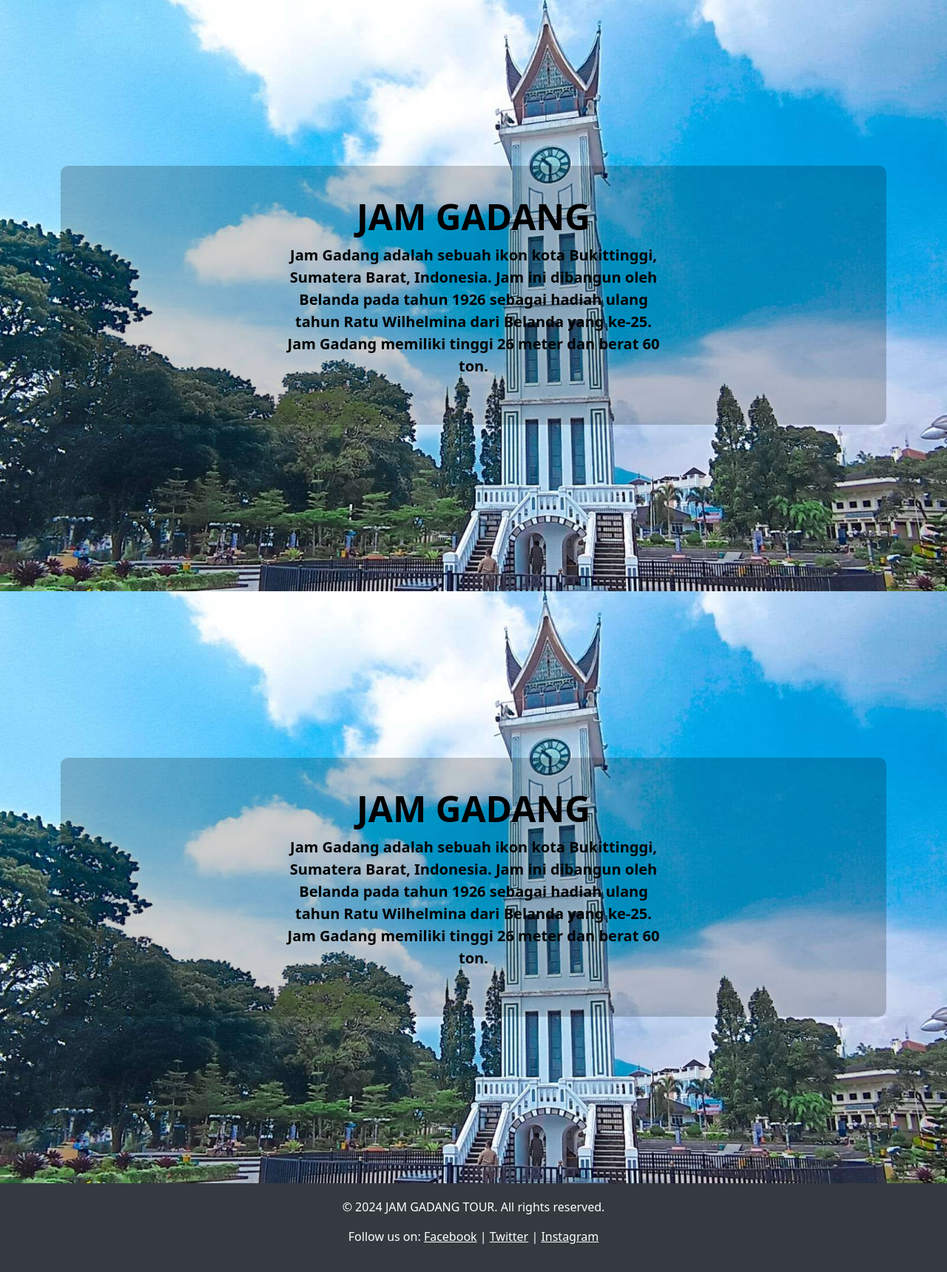
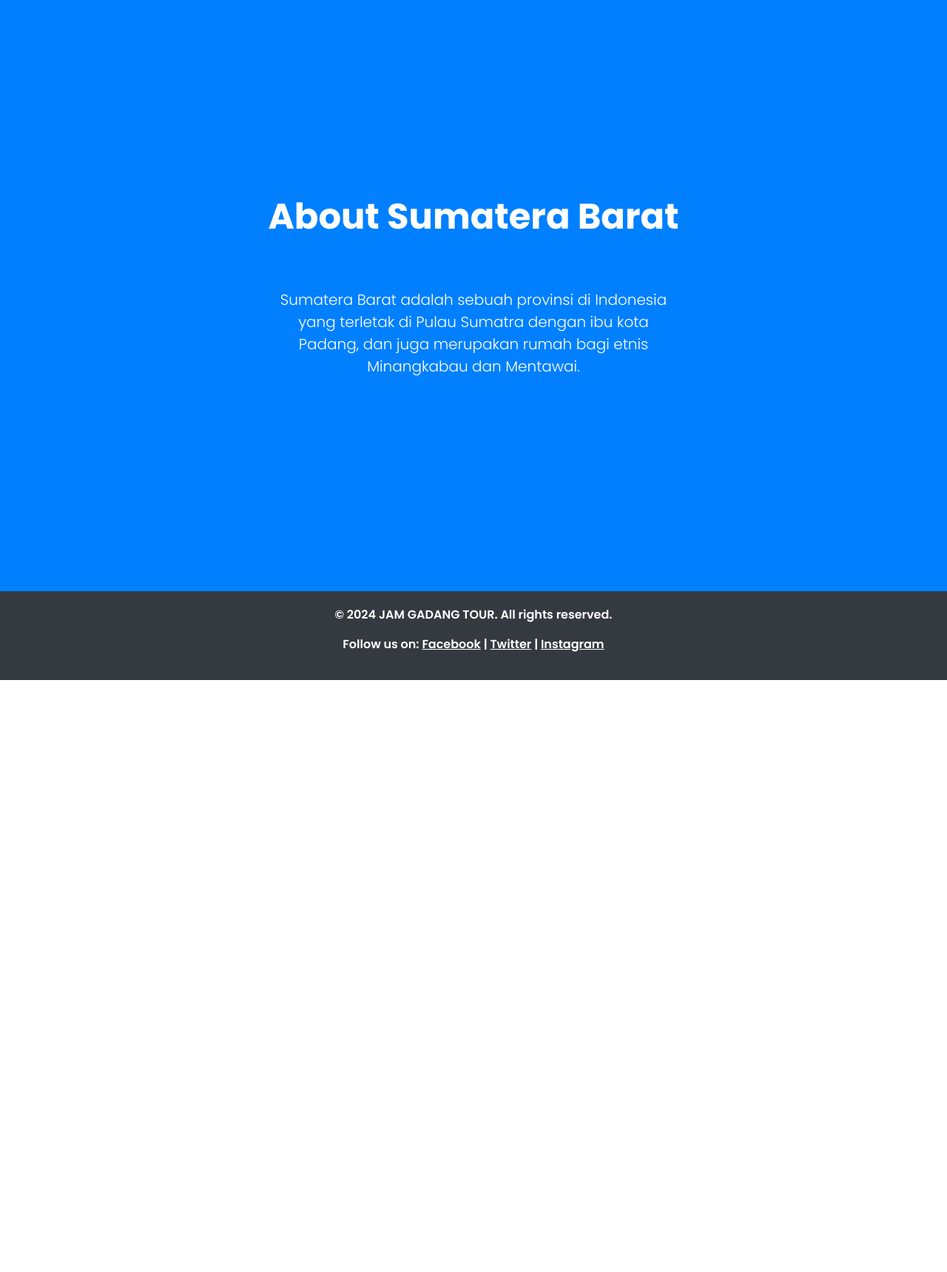
Before and after one commit to LutfiEkaprima/Web-Travel, a PHP site: page / in a window 1280 px wide. Shown: the part 801-2520 px from the top of the page at 74% size. After the commit the page ends 1720 px from the top, so only its background shows below. Run offline with PHP 8.4, Linux system fonts and the light colour scheme.

Commit message:
Minor Update

```diff
--- a/assets/css/style.css
+++ b/assets/css/style.css
@@ -1,43 +1,67 @@
+@import url('https://fonts.googleapis.com/css2?family=Pacifico&display=swap');
+@import url('https://fonts.googleapis.com/css2?family=Pacifico&family=Poppins:ital,wght@0,100;0,200;0,300;0,400;0,500;0,600;0,700;0,800;0,900;1,100;1,200;1,300;1,400;1,500;1,600;1,700;1,800;1,900&display=swap');
+
+* {
+    margin: 0;
+    padding: 0;
+    box-sizing: border-box;
+    scroll-behavior: smooth;
+    font-family: "Poppins", sans-serif;
+    font-style: normal;
+}
+
 body {
-    background-color: #1b1b1b;
     color: white;
+    font-weight: 600;
 }
 
 .navbar-custom {
-    background-color: #778da2;
+    background-color: #ffffff;
 }
 
 .nav-link {
-    color: rgba(255, 255, 255, 0.55);
+    color: rgba(0, 0, 0, 0.55);
 }
 
 .nav-link:hover {
-    color: rgba(255, 255, 255, 0.75);
+    color: rgba(0, 0, 0, 0.75);
 }
 
 .nav-link.active {
-    color: white;
-    border-bottom: 2px solid white;
+    color: rgb(0, 0, 0);
+    border-bottom: 2px solid rgb(0, 0, 0);
 }
 
 .hero-section {
-    background-image: url('../gallery/jamgadang.jpg');
-    background-size: cover;
-    background-position: top;
-    background-repeat: no-repeat;
+    position: relative;
     height: 100vh;
-    color: rgb(0, 0, 0);
+    overflow: hidden;
 }
 
-.text-hero{
-    background-color: rgba(0, 0, 0, 0.2);
-    display: inline-block;
-    padding: 40px;
-    border-radius: 10px;
+.video-background {
+    position: absolute;
+    top: 0;
+    left: 0;
+    width: 100%;
+    height: 100%;
+    object-fit: cover;
+    z-index: -1;
 }
 
+.text-hero h1{
+    font-family: "Pacifico", cursive;
+    font-weight: 400;
+    font-style: normal;
+}
+
+.about-section{
+    background-color: #0080ff;
+
+}
+
+
 footer {
-    background-color: #343a40; /* Warna latar belakang footer */
-    color: white; /* Warna teks footer */
-    padding: 20px 0; /* Padding atas dan bawah footer */
+    background-color: #343a40;
+    color: white;
+    padding: 20px 0;
 }
--- a/index.php
+++ b/index.php
@@ -19,7 +19,7 @@
             <!-- Logo -->
             <a class="navbar-brand text-white d-flex align-items-center" href="#">
                 <img src="./assets/icon.png" alt="Jam Gadang" width="50" height="50">
-                <p class="fw-bold mb-0 ms-2 fs-2">JAM GADANG</p>
+                <p class="fw-bold mb-0 ms-2 fs-2 text-black" >JAM GADANG</p>
             </a>
             <!-- End Logo -->
 
@@ -40,7 +40,7 @@
                         <a class="nav-link active" aria-current="page" href="#">Home</a>
                     </li>
                     <li class="nav-item me-3 fs-5">
-                        <a class="nav-link" href="#">About</a>
+                        <a class="nav-link" href="#about">About</a>
                     </li>
                     <li class="nav-item me-3 fs-5">
                         <a class="nav-link" href="#">Destinasi</a>
@@ -61,56 +61,20 @@
 
     <!-- End Nav Bar -->
 
+    <!-- ====================================== -->
     <!-- Main Content -->
 
     <!-- Heroes  -->
 
     <section class="hero-section">
+        <video autoplay muted loop class="video-background">
+            <source src="./assets/gallery/Wonderful Indonesia - Magnificent Minangkabau  Sumatera Barat (TVC).mp4" type="video/mp4">
+            https://youtu.be/kX-yZtVd5Sg?si=xskQnCRSbMfA1mCc
+        </video>
         <div class="d-flex vh-100">
             <div class="container my-auto">
                 <div class="text-hero text-center">
-                    <h1 class="display-5 fw-bold">JAM GADANG</h1>
-                    <div class="col-lg-6 mx-auto">
-                        <p class="lead mb-4 fw-semibold">
-                            Jam Gadang adalah sebuah ikon kota Bukittinggi, Sumatera Barat, Indonesia.
-                            Jam ini dibangun oleh Belanda pada tahun 1926 sebagai hadiah ulang tahun Ratu Wilhelmina dari Belanda yang ke-25.
-                            Jam Gadang memiliki tinggi 26 meter dan berat 60 ton.
-                        </p>
-                    </div>
-                </div>
-            </div>
-        </div>
-    </section>
-
-    <section class="hero-section">
-        <div class="d-flex vh-100">
-            <div class="container my-auto">
-                <div class="text-hero text-center">
-                    <h1 class="display-5 fw-bold">JAM GADANG</h1>
-                    <div class="col-lg-6 mx-auto">
-                        <p class="lead mb-4 fw-semibold">
-                            Jam Gadang adalah sebuah ikon kota Bukittinggi, Sumatera Barat, Indonesia.
-                            Jam ini dibangun oleh Belanda pada tahun 1926 sebagai hadiah ulang tahun Ratu Wilhelmina dari Belanda yang ke-25.
-                            Jam Gadang memiliki tinggi 26 meter dan berat 60 ton.
-                        </p>
-                    </div>
-                </div>
-            </div>
-        </div>
-    </section>
-
-    <section class="hero-section">
-        <div class="d-flex vh-100">
-            <div class="container my-auto">
-                <div class="text-hero text-center">
-                    <h1 class="display-5 fw-bold">JAM GADANG</h1>
-                    <div class="col-lg-6 mx-auto">
-                        <p class="lead mb-4 fw-semibold">
-                            Jam Gadang adalah sebuah ikon kota Bukittinggi, Sumatera Barat, Indonesia.
-                            Jam ini dibangun oleh Belanda pada tahun 1926 sebagai hadiah ulang tahun Ratu Wilhelmina dari Belanda yang ke-25.
-                            Jam Gadang memiliki tinggi 26 meter dan berat 60 ton.
-                        </p>
-                    </div>
+                    <h1 class="display-5 fw-bold">SUMATERA BARAT</h1>
                 </div>
             </div>
         </div>
@@ -118,9 +82,30 @@
 
     <!-- End Heroes -->
 
+    <!-- About -->
+
+    <section class="about-section" id="about">
+        <div class="d-flex vh-100">
+            <div class="container my-auto">
+                <div class="text-about text-center">
+                    <h1 class="display-5 fw-bold">About Sumatera Barat</h1>
+                    <div class="col-lg-6 mx-auto">
+                        <p class="lead mb-4 fw-light">
+                            <br><br>
+                            Sumatera Barat adalah sebuah provinsi di Indonesia yang terletak di Pulau Sumatra dengan ibu kota Padang, dan juga
+                            merupakan rumah bagi etnis Minangkabau dan Mentawai.
+
+                        </p>
+                    </div>
+                </div>
+            </div>
+        </div>
+    </section>
+    <!-- End About -->
+
 
     <!-- End Main Content -->
-
+    <!-- ====================================== -->
     <!-- Footer -->
     <footer class="text-center">
         <div class="container">
```
Also changed, not shown: assets/gallery/jg.jpg (added), 1 other file.
